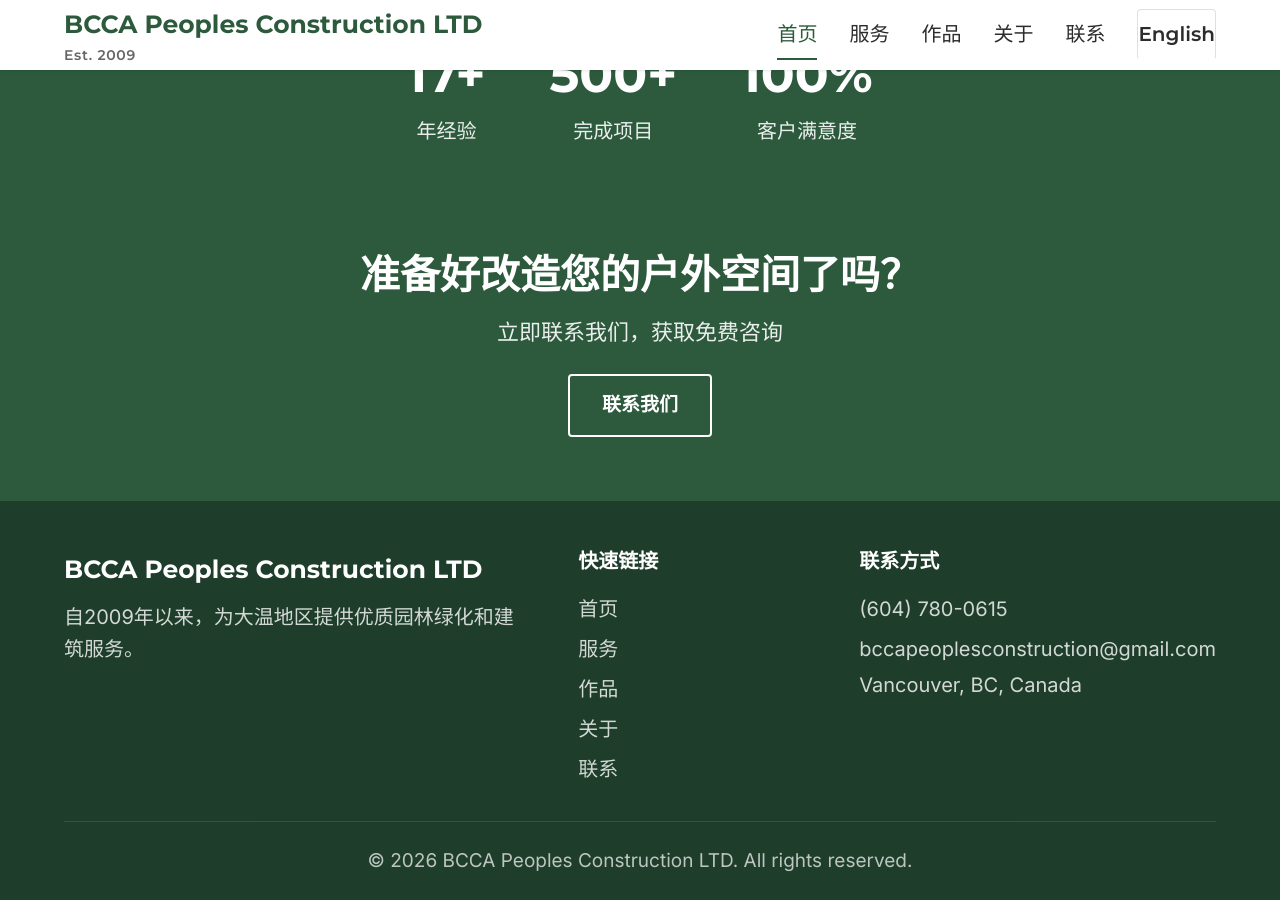
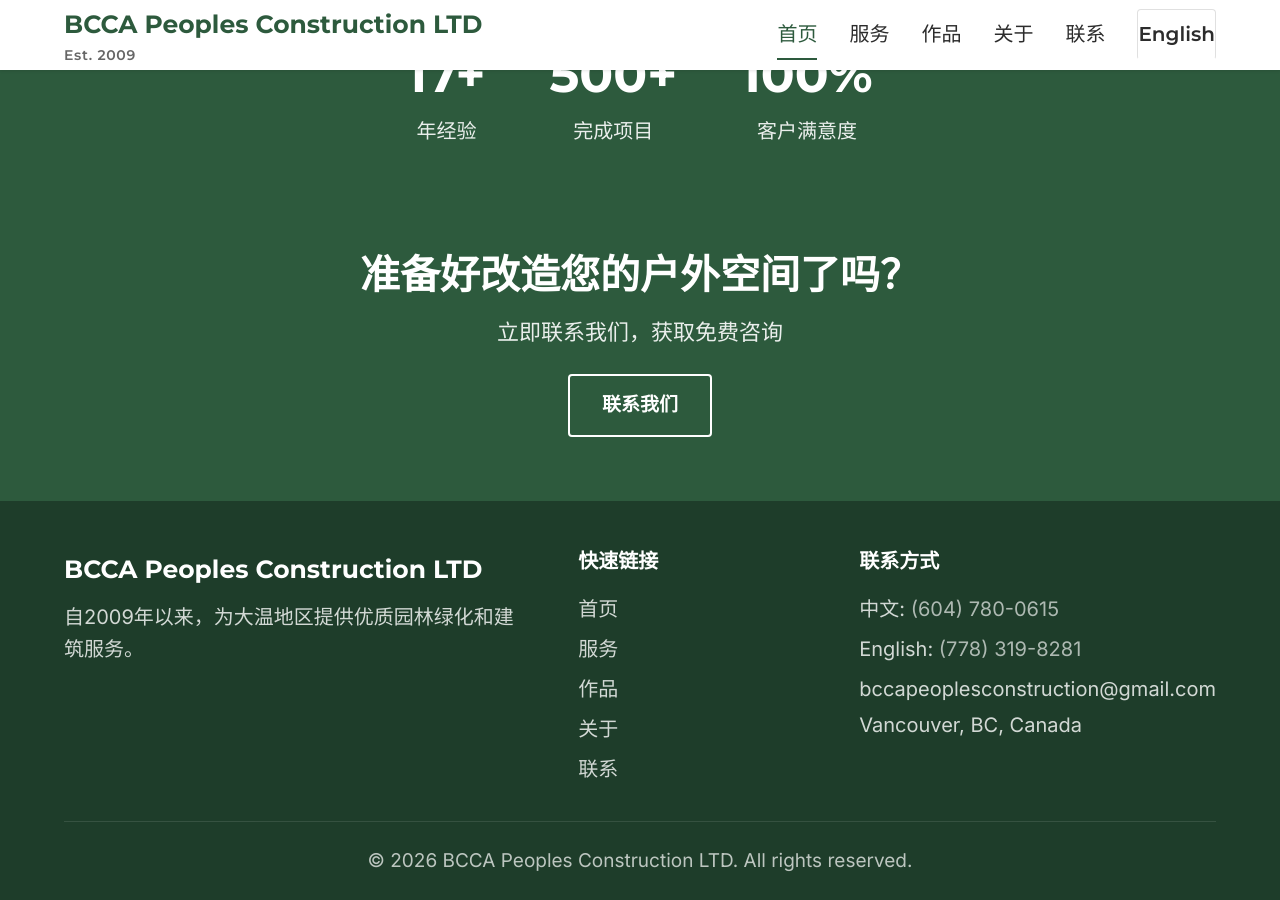
Before and after one commit to peoplesconstruction/peoplesconstruction.github.io, a Jekyll site: the page built from zh/index.html, in a window 1280 px wide and 900 px high, scrolled down 2570 px. Built offline with Jekyll 4.4.1, drawn with Linux system fonts in a browser that asks for light colours.

Commit message:
Show both phone numbers on every page with language labels.

```diff
--- a/_includes/footer.html
+++ b/_includes/footer.html
@@ -51,9 +51,11 @@
         {% endif %}
         <div class="footer-links">
           {% if page.lang == 'en' %}
-          <a href="tel:{{ site.data.contact.phone_en }}" onclick="return gtag_report_conversion_call('tel:{{ site.data.contact.phone_en }}');">{{ site.data.contact.phone_en }}</a>
+          <span>English: <a href="tel:{{ site.data.contact.phone_en }}" onclick="return gtag_report_conversion_call('tel:{{ site.data.contact.phone_en }}');">{{ site.data.contact.phone_en }}</a></span>
+          <span>中文: <a href="tel:{{ site.data.contact.phone_zh }}" onclick="return gtag_report_conversion_call('tel:{{ site.data.contact.phone_zh }}');">{{ site.data.contact.phone_zh }}</a></span>
           {% else %}
-          <a href="tel:{{ site.data.contact.phone_zh }}" onclick="return gtag_report_conversion_call('tel:{{ site.data.contact.phone_zh }}');">{{ site.data.contact.phone_zh }}</a>
+          <span>中文: <a href="tel:{{ site.data.contact.phone_zh }}" onclick="return gtag_report_conversion_call('tel:{{ site.data.contact.phone_zh }}');">{{ site.data.contact.phone_zh }}</a></span>
+          <span>English: <a href="tel:{{ site.data.contact.phone_en }}" onclick="return gtag_report_conversion_call('tel:{{ site.data.contact.phone_en }}');">{{ site.data.contact.phone_en }}</a></span>
           {% endif %}
           <a href="mailto:{{ site.data.contact.email }}" onclick="return gtag_report_conversion_email('mailto:{{ site.data.contact.email }}');">{{ site.data.contact.email }}</a>
           <p>{{ site.data.contact.address }}</p>
--- a/assets/css/main.css
+++ b/assets/css/main.css
@@ -623,12 +623,18 @@
   font-size: 1rem;
 }
 
-.footer-links a {
+.footer-links a,
+.footer-links span {
   display: block;
   color: var(--color-white);
   opacity: 0.8;
   padding: 4px 0;
   font-size: 1rem;
+}
+
+.footer-links span a {
+  display: inline;
+  padding: 0;
 }
 
 .footer-links a:hover {
--- a/en/contact.html
+++ b/en/contact.html
@@ -20,7 +20,10 @@
           <div class="icon">📞</div>
           <div>
             <h4>Phone</h4>
-            <p><a href="tel:{{ site.data.contact.phone_en }}" onclick="return gtag_report_conversion_call('tel:{{ site.data.contact.phone_en }}');">{{ site.data.contact.phone_en }}</a></p>
+            <p>
+              English: <a href="tel:{{ site.data.contact.phone_en }}" onclick="return gtag_report_conversion_call('tel:{{ site.data.contact.phone_en }}');">{{ site.data.contact.phone_en }}</a><br>
+              中文: <a href="tel:{{ site.data.contact.phone_zh }}" onclick="return gtag_report_conversion_call('tel:{{ site.data.contact.phone_zh }}');">{{ site.data.contact.phone_zh }}</a>
+            </p>
           </div>
         </div>
 
--- a/zh/contact.html
+++ b/zh/contact.html
@@ -20,7 +20,10 @@
           <div class="icon">📞</div>
           <div>
             <h4>电话</h4>
-            <p><a href="tel:{{ site.data.contact.phone_zh }}" onclick="return gtag_report_conversion_call('tel:{{ site.data.contact.phone_zh }}');">{{ site.data.contact.phone_zh }}</a></p>
+            <p>
+              中文: <a href="tel:{{ site.data.contact.phone_zh }}" onclick="return gtag_report_conversion_call('tel:{{ site.data.contact.phone_zh }}');">{{ site.data.contact.phone_zh }}</a><br>
+              English: <a href="tel:{{ site.data.contact.phone_en }}" onclick="return gtag_report_conversion_call('tel:{{ site.data.contact.phone_en }}');">{{ site.data.contact.phone_en }}</a>
+            </p>
           </div>
         </div>
 
```
